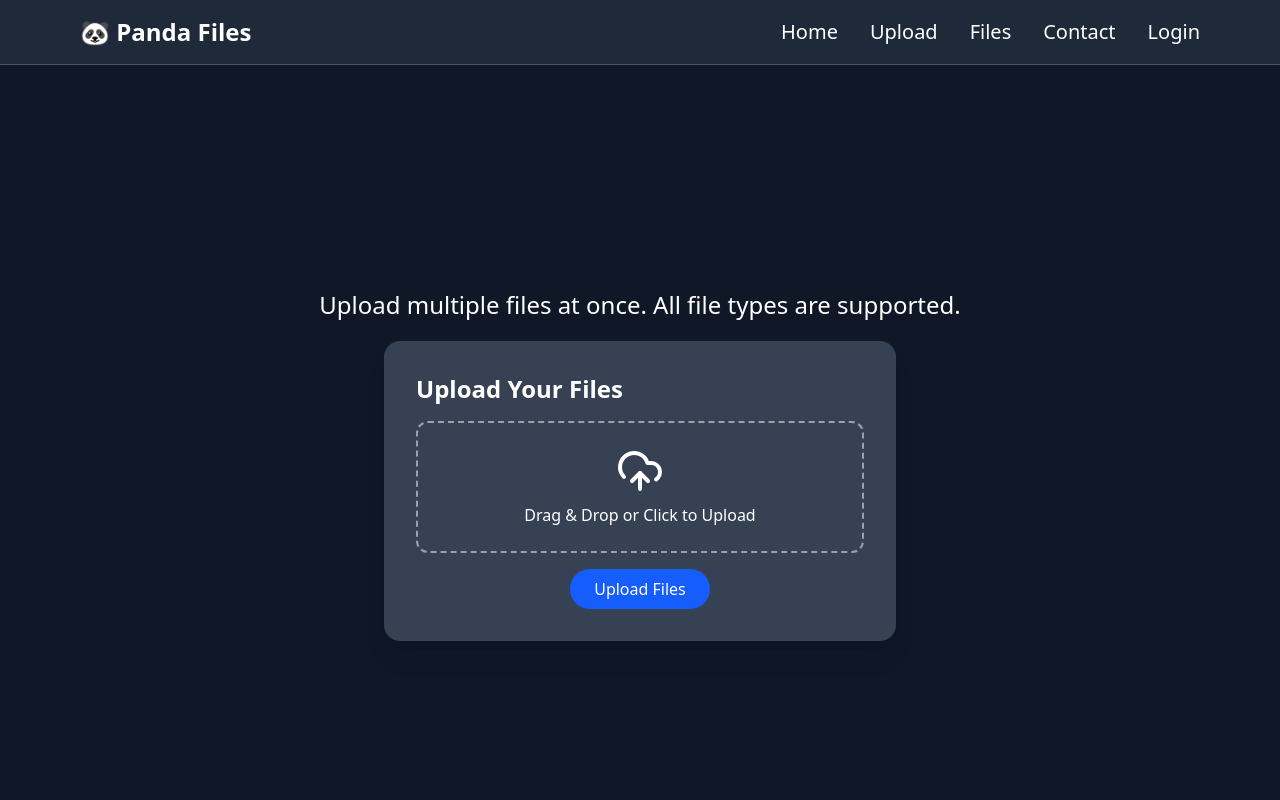
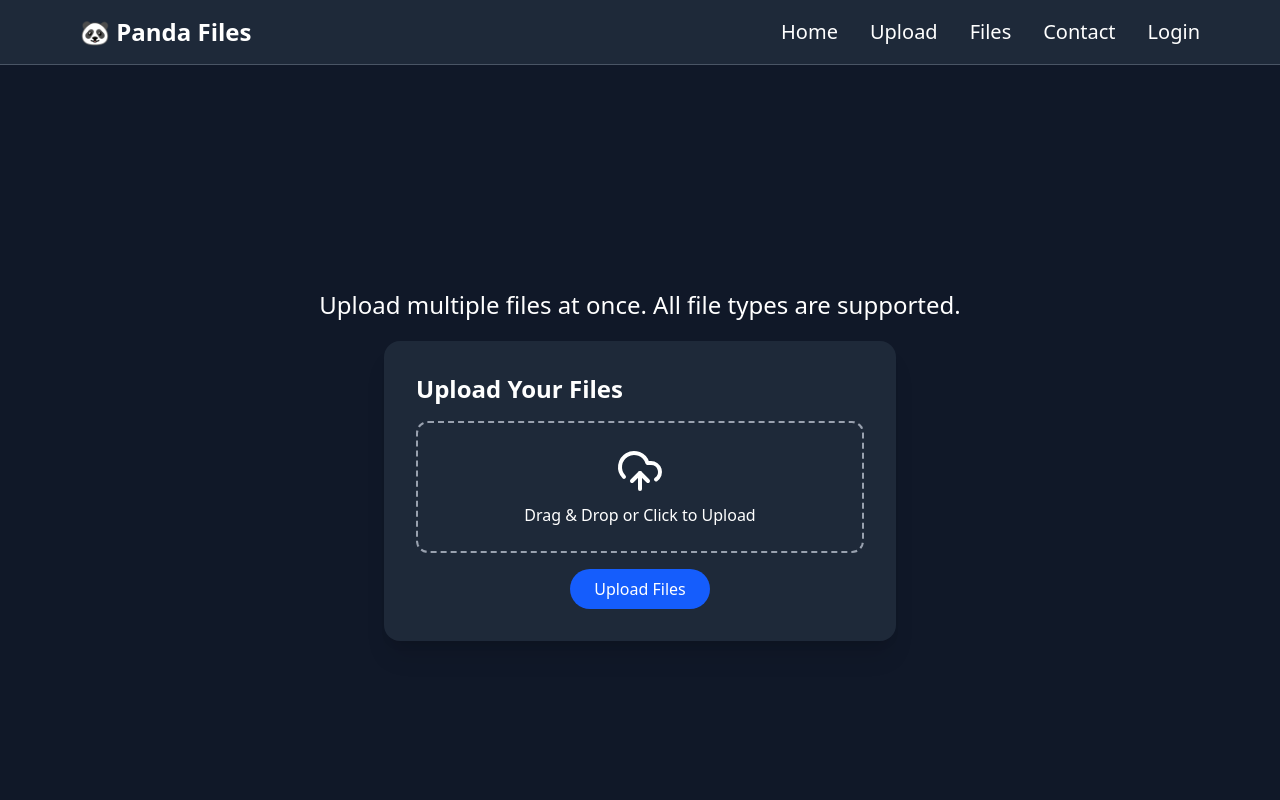
Before and after one commit to subramanyamchoda/pandafiles-client, a React (Vite) app: page /upload in a window 1280 px wide. Shown: the top 800 px of the page. Built offline with nearby package versions, Linux system fonts and the light colour scheme.

Commit message:
Update FileUploader.jsx

```diff
--- a/src/FileUploader.jsx
+++ b/src/FileUploader.jsx
@@ -72,7 +72,7 @@ const FileUploader = () => {
         initial={{ scale: 0.9, opacity: 0 }}
         animate={{ scale: 1, opacity: 1 }}
         transition={{ duration: 0.5, ease: "easeOut" }}
-        className="bg-gray-700 shadow-xl rounded-2xl p-8 w-full max-w-lg text-center"
+        className="bg-gray-800 shadow-xl rounded-2xl p-8 w-full max-w-lg text-center"
       >
         {/* Header Section */}
         <div className="flex justify-between items-center mb-4">
@@ -81,7 +81,7 @@ const FileUploader = () => {
 
         {/* Upload Box */}
         <label
-          className="cursor-pointer flex flex-col items-center border-2 border-dashed border-gray-400 rounded-xl p-6 hover:bg-gray-100 transition duration-300"
+          className="cursor-pointer flex flex-col items-center border-2 border-dashed border-gray-400 rounded-xl p-6 transition duration-300"
           onDrop={handleDrop}
           onDragOver={(e) => e.preventDefault()}
         >
```
